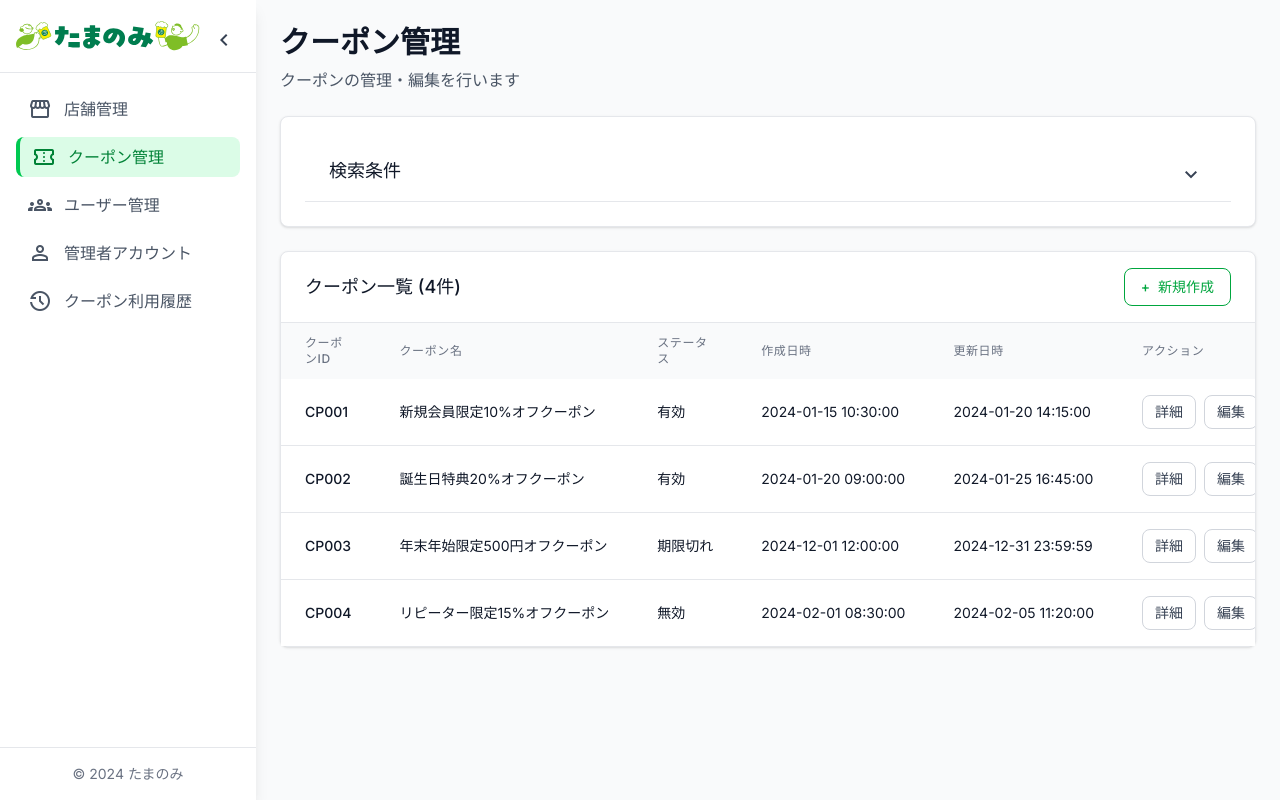
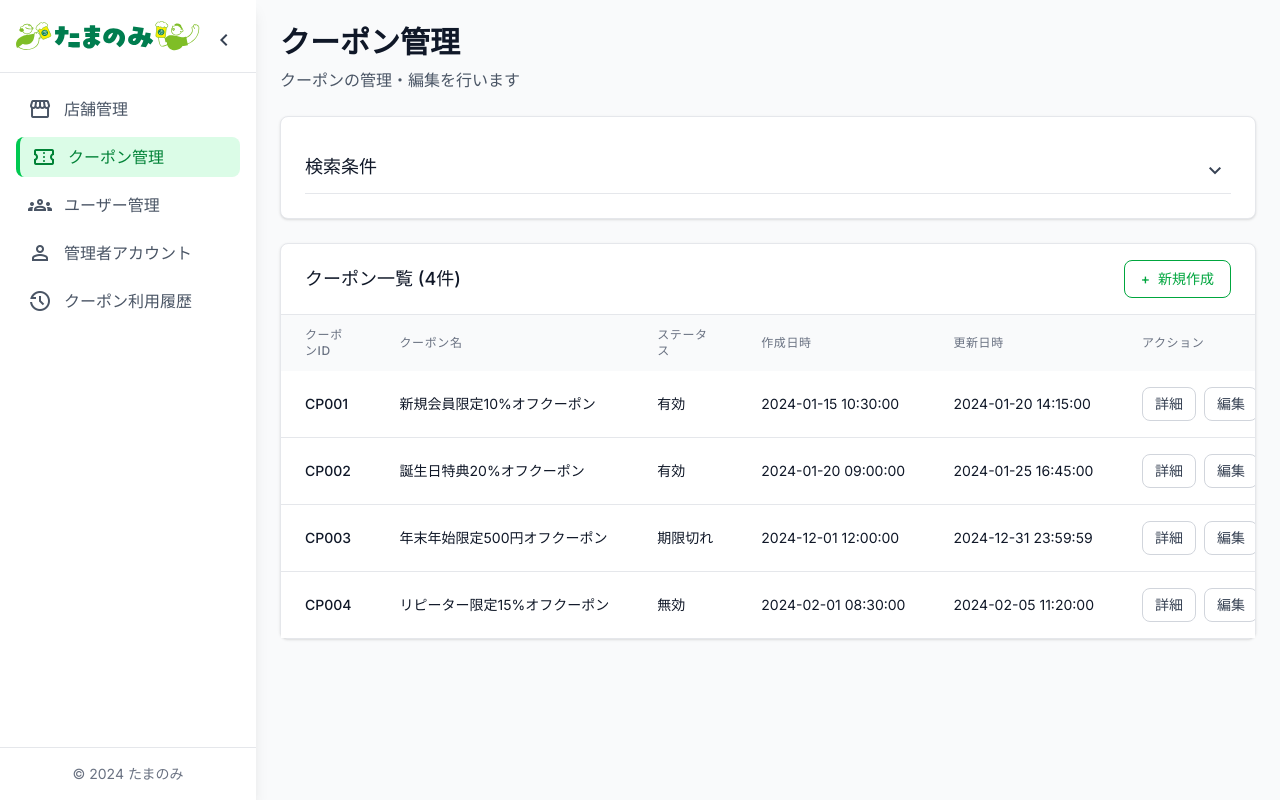
Before and after one commit to HV-development/tamanomi-admin, a Next.js app: page /coupons in a window 1280 px wide. Built offline with nearby package versions, Linux system fonts and the light colour scheme.

Commit message:
検索条件のヘッダー位置調整と縦幅縮小

```diff
--- a/src/components/pages/AdminManagement.tsx
+++ b/src/components/pages/AdminManagement.tsx
@@ -130,7 +130,7 @@ export default function AdminManagement() {
 
         {/* 検索フォーム */}
         <div className="bg-white p-6 rounded-lg shadow-sm border border-gray-200">
-          <div className="px-6 py-4 border-b border-gray-200 flex justify-between items-center">
+          <div className="py-3 border-b border-gray-200 flex justify-between items-center">
             <h3 className="text-lg font-medium text-gray-900">検索条件</h3>
             <Button
               variant="ghost"
--- a/src/components/pages/CouponManagement.tsx
+++ b/src/components/pages/CouponManagement.tsx
@@ -124,7 +124,7 @@ export default function CouponManagement() {
 
         {/* 検索フォーム */}
         <div className="bg-white p-6 rounded-lg shadow-sm border border-gray-200">
-          <div className="px-6 py-4 border-b border-gray-200 flex justify-between items-center">
+          <div className="py-3 border-b border-gray-200 flex justify-between items-center">
             <h3 className="text-lg font-medium text-gray-900">検索条件</h3>
             <Button
               variant="ghost"
--- a/src/components/pages/StoreManagement.tsx
+++ b/src/components/pages/StoreManagement.tsx
@@ -125,7 +125,7 @@ export default function StoreManagement() {
 
         {/* 検索フォーム */}
         <div className="bg-white p-6 rounded-lg shadow-sm border border-gray-200">
-          <div className="px-6 py-4 border-b border-gray-200 flex justify-between items-center">
+          <div className="py-3 border-b border-gray-200 flex justify-between items-center">
             <h3 className="text-lg font-medium text-gray-900">検索条件</h3>
             <Button
               variant="ghost"
--- a/src/components/pages/UserManagement.tsx
+++ b/src/components/pages/UserManagement.tsx
@@ -229,7 +229,7 @@ export default function UserManagement() {
 
         {/* 検索フォーム */}
         <div className="bg-white p-6 rounded-lg shadow-sm border border-gray-200">
-          <div className="px-6 py-4 border-b border-gray-200 flex justify-between items-center">
+          <div className="py-3 border-b border-gray-200 flex justify-between items-center">
             <h3 className="text-lg font-medium text-gray-900">検索条件</h3>
             <Button
               variant="ghost"
```
